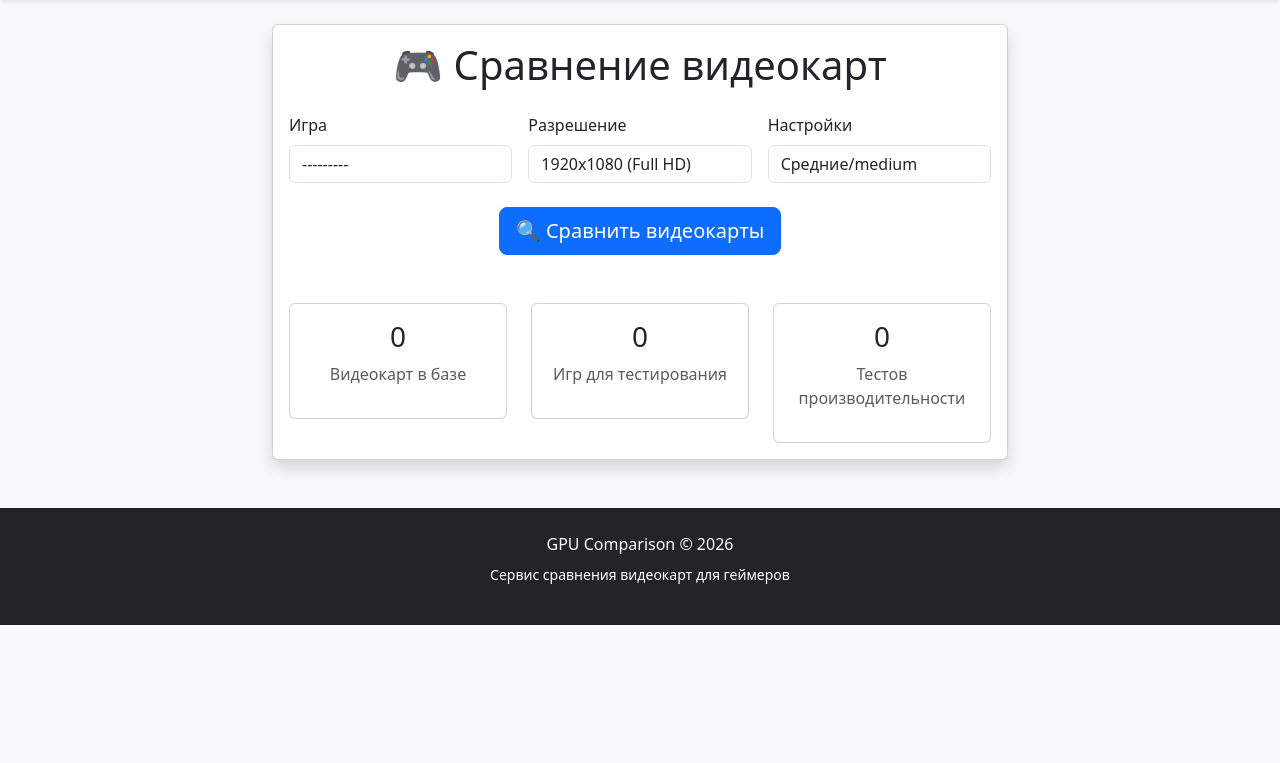
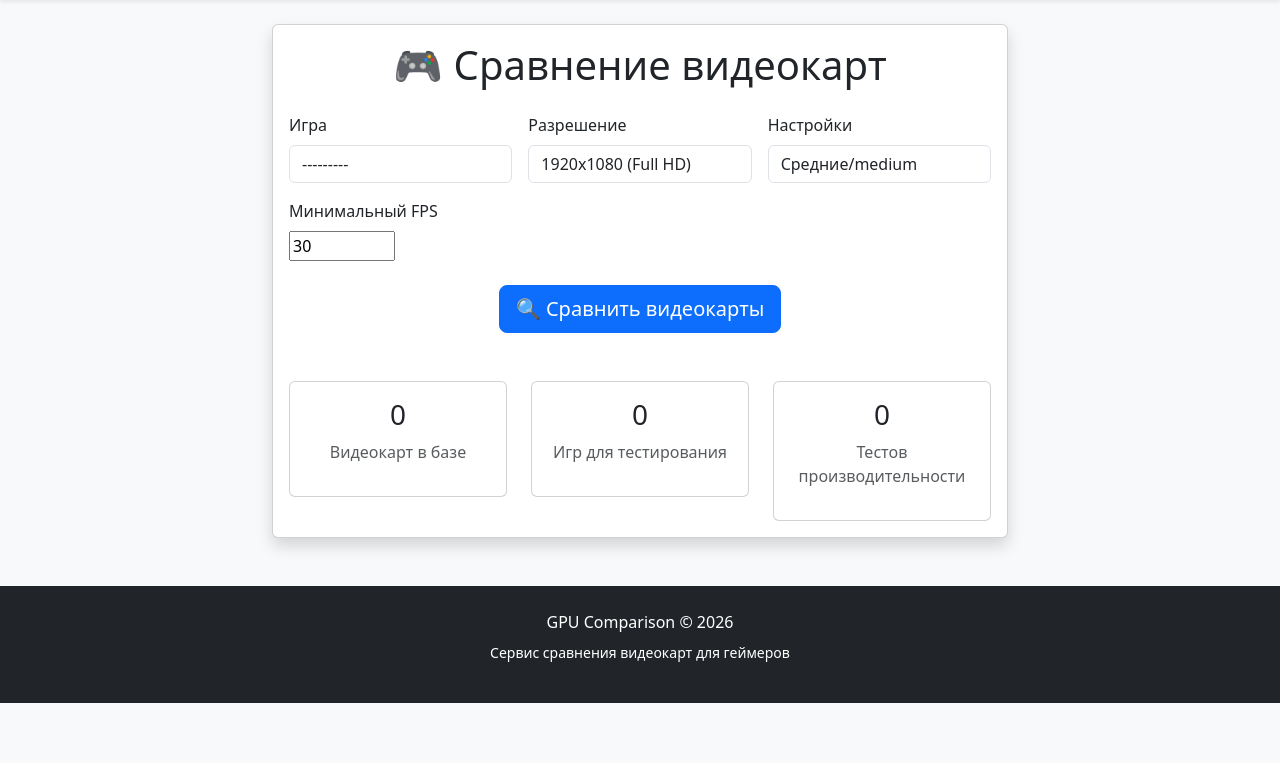
Before and after one commit to LanikTop/GPUCompare, a Django app: page /compare/ in a window 1280 px wide. Shown: the part 76-839 px from the top of the page. Before the commit the page ends 701 px from the top, so only its background shows below. Run offline with Django 5.2, Linux system fonts and the light colour scheme; data that the repository does not hold is empty.

Commit message:
Add choice minfps; debug the error of missing performanceData

```diff
--- a/core/forms.py
+++ b/core/forms.py
@@ -34,3 +34,9 @@ class ComparisonForm(forms.Form):
         initial='medium',
         widget=forms.Select(attrs={'class': 'form-control'})
     )
+    minfps = forms.IntegerField(
+        label="Минимальный FPS",
+        initial=30,
+        min_value=1,
+        max_value=1000,
+    )
--- a/core/templates/compare.html
+++ b/core/templates/compare.html
@@ -6,7 +6,7 @@
         <div class="card shadow">
             <div class="card-body">
                 <h1 class="text-center mb-4">🎮 Сравнение видеокарт</h1>
-                <form method="post" class="mb-4">
+                <form method="post" class="mb-4" id="compare-form">
                     {% csrf_token %}
                     <div class="row g-3">
                         <div class="col-md-4">
@@ -20,6 +20,10 @@
                         <div class="col-md-4">
                             <label class="form-label">Настройки</label>
                             {{form.settings}}
+                        </div>
+                        <div class="col-md-4">
+                            <label class="form-label">Минимальный FPS</label>
+                            {{form.minfps}}
                         </div>
                     </div>
                     <div class="text-center mt-4">
@@ -57,4 +61,33 @@
         </div>
     </div>
 </div>
+<div id="form-messages" class="mt-3"></div>
 {% endblock %}
+
+{% block extra_js %}
+<script>
+document.addEventListener('DOMContentLoaded', function() {
+    const form = document.getElementById('compare-form');
+
+    form.addEventListener('submit', async function(e) {
+        e.preventDefault();
+
+        const formData = new FormData(this);
+        const params = new URLSearchParams(formData);
+
+        try {
+            const response = await fetch('{% url "core:check_tests" %}?' + params);
+            const data = await response.json();
+
+            if (data.success) {
+                this.submit();
+            } else {
+                alert(data.message);
+            }
+        } catch (error) {
+            alert('Ошибка проверки данных');
+        }
+    });
+});
+</script>
+{% endblock %}
--- a/core/urls.py
+++ b/core/urls.py
@@ -7,4 +7,5 @@ app_name = 'core'
 urlpatterns = [
     path('', views.index_page, name='index'),
     path('compare/', views.compare, name='compare'),
+    path('check-tests/', views.check_tests, name='check_tests')
 ]
--- a/core/views.py
+++ b/core/views.py
@@ -1,3 +1,4 @@
+from django.http import JsonResponse
 from django.shortcuts import render
 from django.shortcuts import render
 from .models import Gpu, Game, PerformanceData
@@ -15,7 +16,7 @@ def compare(request):
             game = form.cleaned_data['game']
             resolution = form.cleaned_data['resolution']
             settings = form.cleaned_data['settings']
-            min_fps = 30
+            min_fps = form.cleaned_data['minfps']
 
             filter_gpus = PerformanceData.objects.filter(
                 game=game,
@@ -23,7 +24,6 @@ def compare(request):
                 graphics_settings=settings,
                 avg_fps__gte=min_fps
             ).select_related('gpu')
-
             top5fps = filter_gpus.order_by('-avg_fps')[:5]
             best_gpu = filter_gpus.order_by('-avg_fps')[0]
             top5best_graph = create_top5_best_graph(top5fps, game, resolution, settings)
@@ -71,3 +71,22 @@ def compare(request):
         'total_tests': PerformanceData.objects.count(),
     }
     return render(request, 'compare.html', {'stats': stats, 'form': form})
+
+
+def check_tests(request):
+    game_id = request.GET.get('game')
+    resolution = request.GET.get('resolution')
+    settings = request.GET.get('settings')
+    min_fps = int(request.GET.get('min_fps', 30))
+    if PerformanceData.objects.filter(
+        game_id=game_id,
+        resolution=resolution,
+        graphics_settings=settings,
+        avg_fps__gte=min_fps
+    ).exists():
+        return JsonResponse({'success': True})
+    else:
+        return JsonResponse({
+            'success': False,
+            'message': 'По выбранным параметрам не найдено тестов производительности'
+        })
```
